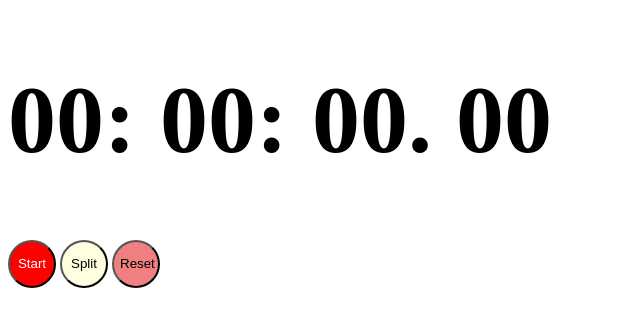
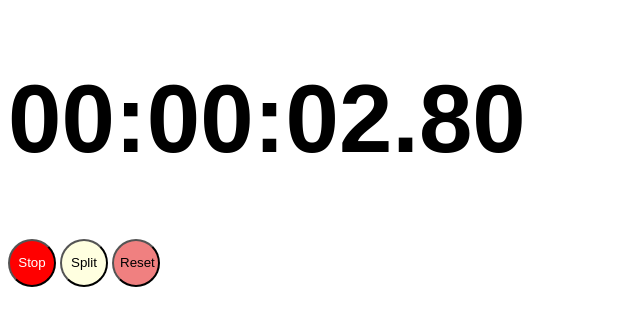
Before and after one commit to seth-vargas/TimerProject, a plain HTML site: page index.html in a window 1280 px wide. Both pictures are taken after a click on the button "Start". Shown: the whole page, without its empty margins (0-640 px from the left). Drawn offline with Linux system fonts and the light colour scheme.

Commit message:
tried to make the timer look aesthetic, and succeeded for the most part. I want to stop it from jiggling next, but all in due time

```diff
--- a/index.html
+++ b/index.html
@@ -8,14 +8,16 @@
   <link rel="stylesheet" href="style.css">
 </head>
 <body>
+  <div class="wrapper">
     <h1>
-    <div>
+      <div class="time-container">
         <span class="hours-span">00</span>:
         <span class="minutes-span">00</span>:
         <span class="seconds-span">00</span>.
         <span class="miliseconds-span">00</span>
       </div>
     </h1>
+  </div>
   <div class="buttons">
     <button id="start-stop">Start</button>
     <button id="split">Split</button>
--- a/main.js
+++ b/main.js
@@ -18,6 +18,7 @@ let timerInterval
 
 startStopBtn.addEventListener("click", () => {
   startStopBtn.classList.toggle("isClicked")
+  startStopBtn.textContent = "Stop"
   if (startStopBtn.className === "isClicked") {
     timerInterval = setInterval(() => {
       currentMiliseconds++
@@ -33,8 +34,17 @@ startStopBtn.addEventListener("click", () => {
         currentHours++
         currentMinutes = 0
       }
+      if(currentMiliseconds < 10) {milisecondsSpan.textContent = `0${currentMiliseconds}`}
+      else {milisecondsSpan.textContent = currentMiliseconds}
+      if(currentSeconds < 10) {secondsSpan.textContent = `0${currentSeconds}`}
+      else {secondsSpan.textContent = currentSeconds}
+      if(currentMinutes < 10) {minutesSpan.textContent = `0${currentMinutes}`}
+      else {minutesSpan.textContent = currentMinutes}
+      if(currentHours < 10) {hoursSpan.textContent = `0${currentHours}`}
+      else {hoursSpan.textContent = currentHours}
     }, 10)
   } else {
+    startStopBtn.textContent = "Start"
     clearInterval(timerInterval)
   }
 })
--- a/style.css
+++ b/style.css
@@ -1,5 +1,12 @@
 h1 {
   font-size: 6rem;
+  font-family: Arial, Helvetica, sans-serif;
+  min-width: 100%;
+}
+
+.time-container {
+  display: flex;
+  flex-direction: row;
 }
 
 button {
```
Lines whose indentation alone changed are shown as unchanged.
